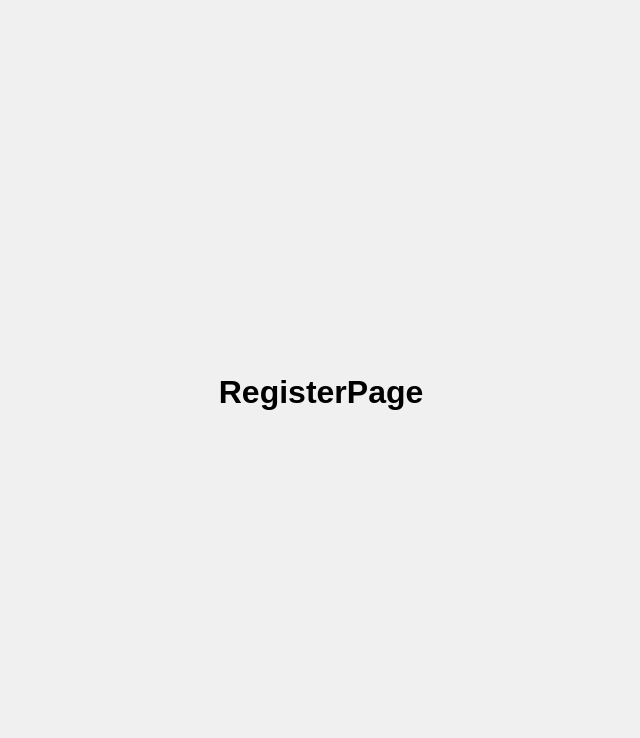
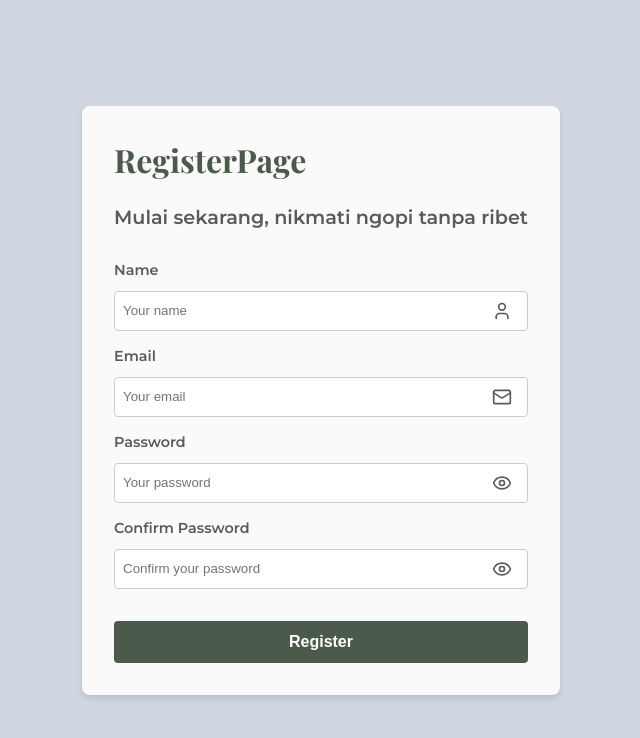
Before and after one commit to Resya-Hasan/coffee-shop-frontend, a React (Vite) app: page /register in a window 1280 px wide. Shown: the top 738 px of the page, without its empty margins (319-959 px from the left). Built offline with nearby package versions, Linux system fonts and the light colour scheme.

Commit message:
feat: register done

```diff
--- a/package.json
+++ b/package.json
@@ -10,8 +10,11 @@
     "preview": "vite preview"
   },
   "dependencies": {
+    "axios": "^1.13.5",
+    "lucide-react": "^0.576.0",
     "react": "^19.2.0",
     "react-dom": "^19.2.0",
+    "react-hot-toast": "^2.6.0",
     "react-router": "^7.13.1"
   },
   "devDependencies": {
--- a/src/App.jsx
+++ b/src/App.jsx
@@ -1,10 +1,12 @@
 import AppRoutes from './routes';
 import { BrowserRouter } from 'react-router';
+import { Toaster } from 'react-hot-toast';
 
 function App() {
   return (
     <BrowserRouter>
       <AppRoutes />
+      <Toaster position="top-center" reverseOrder={false} />
     </BrowserRouter>
   )
 }
--- /dev/null
+++ b/src/app/axios.js
@@ -0,0 +1,7 @@
+import axios from "axios";
+
+const api = axios.create({
+    baseURL: import.meta.env.VITE_APP_BASE_URL
+})
+
+export default api;
--- a/src/features/auth/Auth.module.css
+++ b/src/features/auth/Auth.module.css
@@ -1,10 +1,96 @@
-
 .container {
     display: flex;
     align-items: center;
     justify-content: center;
     height: 100vh;
-    background-color: #f0f0f0;
+    background-color: #d0d7e2;
+}
+
+.card-form {
+    background-color: rgb(250, 250, 250);
+    display: flex;
+    flex-direction: column;
+    gap: 1rem;
+    padding: 2rem;
+    border-radius: 8px;
+    box-shadow: 0 4px 6px rgba(0, 0, 0, 0.1);
+}
+
+.card-form input {
+    width: 100%;
+    height: 2.5rem;
+    padding: 0.5rem;
+    border: 1px solid #ccc;
+    border-radius: 4px;
+}
+
+.card-form input.inputError {
+    border: 1px solid red;
+}
+
+.card-form h1 {
+    color: var(--primary-dark);
+    font-size: 2rem;
+    font-weight: bold;
+    margin-bottom: 0.5rem;
+}
+
+.inputWrapper {
+    position: relative;
+    width: 100%;
+}
+
+.icon {
+    position: absolute;
+    right: 1rem;
+    top: 50%;
+    transform: translateY(-50%);
+    color: var(--text-dark);
+    cursor: pointer;
+}
+
+.iconError {
+    color: red;
+}
+
+.label {
+    font-size: 0.9rem;
+    color: var(--text-dark);
+    margin-bottom: 0.25rem;
+    font-weight: bold;
+}
+
+.labelError {
+    color: red;
+}
+
+.error {
+    color: red;
+    font-size: 0.7rem;
+    margin-top: 0.25rem;
+}
+
+.buttonIcon {
+    background-color: transparent;
+    border: none;
+    color: var(--text-dark);
+    position: absolute;
+    top: 50%;
+    transform: translateY(-50%);
+    cursor: pointer;
+}
+
+.subtitle {
+    font-size: 1.2rem;
+    color: var(--text-dark);
+    font-weight: bold;
+    margin-bottom: 1rem;
+}
+
+.form {
+    display: flex;
+    flex-direction: column;
+    gap: 0.5rem;
 }
 
 .title {
@@ -12,3 +98,20 @@
     font-weight: bold;
     margin-bottom: 1rem;
 }
+
+.btn-submit {
+    background-color: var(--primary-dark);
+    color: white;
+    padding: 0.75rem;
+    border: none;
+    border-radius: 4px;
+    cursor: pointer;
+    font-size: 1rem;
+    font-weight: bold;
+    transition: background-color 0.3s ease;
+    margin-top: 1rem;
+}
+
+.btn-submit:hover {
+    background-color: #5d6e5b;
+}
--- a/src/features/auth/RegisterPage.jsx
+++ b/src/features/auth/RegisterPage.jsx
@@ -1,11 +1,172 @@
 import styles from './Auth.module.css';
+import { useState } from 'react';
+import api from '../../app/axios'
+import { Eye, EyeClosed, User, Mail } from 'lucide-react'
+import toast from 'react-hot-toast';
 
 export default function RegisterPage() {
+    const [formData, setFormData] = useState({
+        name: '',
+        email: '',
+        password: '',
+        confirmPassword: ''
+    })
+    const [showPassword, setPassword] = useState(false)
+    const [showConfirmPassword, setShowConfirmPassword] = useState(false)
+    const [error, setError] = useState([])
+
+    const handleSubmit = async (e) => {
+        e.preventDefault()
+
+        try {
+            const response = await api.post('/auth/register', formData)
+            console.log('Registration successful:', response.data)
+            toast.success('Registration successful! Please login.')
+            setFormData({
+                name: '',
+                email: '',
+                password: '',
+                confirmPassword: ''
+            })
+            setError([])
+        } catch (err) {
+            console.log('Registration failed:', err.response.data)
+            setError(err.response.data.errors)
+            toast.error(err.response.data.message || 'Registration failed. Please try again.')
+        }
+
+    }
+
+    const handleChange = (e) => {
+        const { name, value } = e.target
+
+        setFormData((prev) => ({
+            ...prev,
+            [name]: value
+        }))
+    }
+
+    const getFieldError = (fieldName) => {
+        return error.find(e => e.field === fieldName)
+    }
+
+    const nameError = getFieldError('name')
+    const emailError = getFieldError('email')
+    const passwordError = getFieldError('password')
+    const confirmPasswordError = getFieldError('confirmPassword')
+    const customError = getFieldError('custom')
+
     return (
         <div className={styles.container}>
-            <h1 className={styles.title}>
-                RegisterPage
-            </h1>
+            <form
+                onSubmit={handleSubmit}
+                className={styles['card-form']}
+            >
+                <h1 className={styles.title}>
+                    RegisterPage
+                </h1>
+
+                <p className={styles.subtitle}>Mulai sekarang, nikmati ngopi tanpa ribet</p>
+
+                <div className={styles.form}>
+                    <label htmlFor="name" className={`${styles.label} ${nameError ? styles.labelError : ''}`}>Name</label>
+
+                    <div className={styles.inputWrapper}>
+                        <input
+                            type="text"
+                            placeholder="Your name"
+                            id="name"
+                            name="name"
+                            value={formData.name}
+                            onChange={handleChange}
+                            className={`${styles.input} ${nameError ? styles.inputError : ''}`}
+                        />
+                        <User size={20} className={`${styles.icon} ${nameError ? styles.iconError : ''}`} />
+                    </div>
+
+                    {nameError && (
+                        <p className={styles.error}>{nameError.message}</p>
+                    )}
+                </div>
+                <div className={styles.form}>
+                    <label htmlFor="email" className={`${styles.label} ${emailError ? styles.labelError : ''}`}>Email</label>
+                    <div className={styles.inputWrapper}>
+                        <input
+                            type="text"
+                            placeholder="Your email"
+                            id="email"
+                            name="email"
+                            value={formData.email}
+                            onChange={handleChange}
+                            className={`${styles.input} ${emailError ? styles.inputError : ''}`}
+                        />
+                        <Mail size={20} className={`${styles.icon} ${emailError ? styles.iconError : ''}`} />
+                    </div>
+
+                    {emailError && (
+                        <p className={styles.error}>{emailError.message}</p>
+                    )}
+                </div>
+                <div className={styles.form}>
+                    <label htmlFor="password" className={`${styles.label} ${passwordError ? styles.labelError : ''}`}>Password</label>
+
+                    <div className={styles.inputWrapper}>
+                        <input
+                            type={showPassword ? "text" : "password"}
+                            placeholder="Your password"
+                            id="password"
+                            name="password"
+                            value={formData.password}
+                            onChange={handleChange}
+                            className={`${styles.input} ${passwordError ? styles.inputError : ''}`}
+                        />
+                        <button
+                            type="button"
+                            className={styles.buttonIcon}
+                            onClick={() => setPassword(!showPassword)}
+                        >
+                            {showPassword
+                                ?
+                                <EyeClosed size={20} className={`${styles.icon} ${passwordError ? styles.iconError : ''}`} />
+                                :
+                                <Eye size={20} className={`${styles.icon} ${passwordError ? styles.iconError : ''}`} />}
+                        </button>
+                    </div>
+
+                    {passwordError && (
+                        <p className={styles.error}>{passwordError.message}</p>
+                    )}
+                </div>
+                <div className={styles.form}>
+                    <label htmlFor="confirmPassword" className={`${styles.label} ${confirmPasswordError || customError ? styles.labelError : ''}`}>Confirm Password</label>
+                    <div className={styles.inputWrapper}>
+                        <input
+                            type={showConfirmPassword ? "text" : "password"}
+                            placeholder="Confirm your password"
+                            id="confirmPassword"
+                            name="confirmPassword"
+                            value={formData.confirmPassword}
+                            onChange={handleChange}
+                            className={`${styles.input} ${confirmPasswordError || customError ? styles.inputError : ''}`}
+                        />
+                        <button
+                            type="button"
+                            className={styles.buttonIcon}
+                            onClick={() => setShowConfirmPassword(!showConfirmPassword)}
+                        >
+                            {showConfirmPassword
+                                ?
+                                <EyeClosed size={20} className={`${styles.icon} ${confirmPasswordError || customError ? styles.iconError : ''}`} />
+                                :
+                                <Eye size={20} className={`${styles.icon} ${confirmPasswordError || customError ? styles.iconError : ''}`} />}
+                        </button>
+                    </div>
+                    {confirmPasswordError || customError ? (
+                        <p className={styles.error}>{confirmPasswordError ? confirmPasswordError.message : customError.message}</p>
+                    ) : null}
+                </div>
+                <button type="submit" className={styles['btn-submit']}>Register</button>
+            </form>
         </div>
     )
 }
--- a/src/index.css
+++ b/src/index.css
@@ -1,6 +1,23 @@
+@import url('https://fonts.googleapis.com/css2?family=Playfair+Display:wght@700&family=Montserrat:wght@400;600&display=swap');
+
+:root {
+  --primary-dark: #4B5A4A;
+  --secondary-light: #E7DDCC;
+  --accent-brown: #A67C52;
+  --text-light: #F8F6F1;
+  --text-dark: #5a5a5a;
+}
+
 * {
   margin: 0;
   padding: 0;
   box-sizing: border-box;
-  font-family: Arial, sans-serif;
 }
+
+h1, h2, h3 {
+  font-family: 'Playfair Display', serif;
+}
+
+body, p, li {
+  font-family: 'Montserrat', sans-serif;
+}
```
Also changed, not shown: 2 other files (tests, documents, lock files or other folders).
